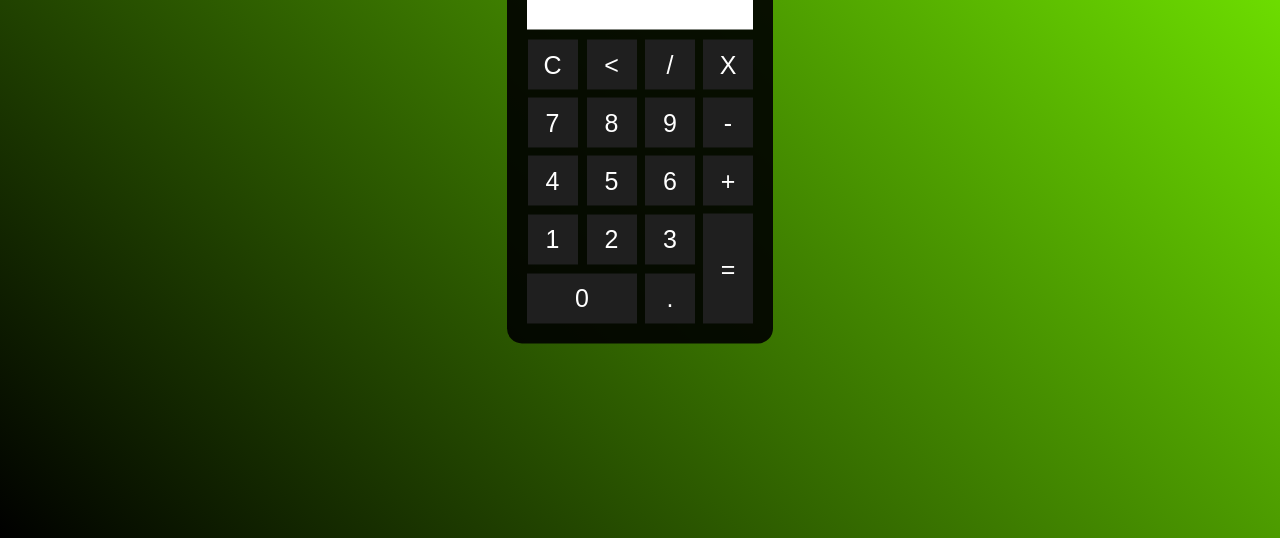
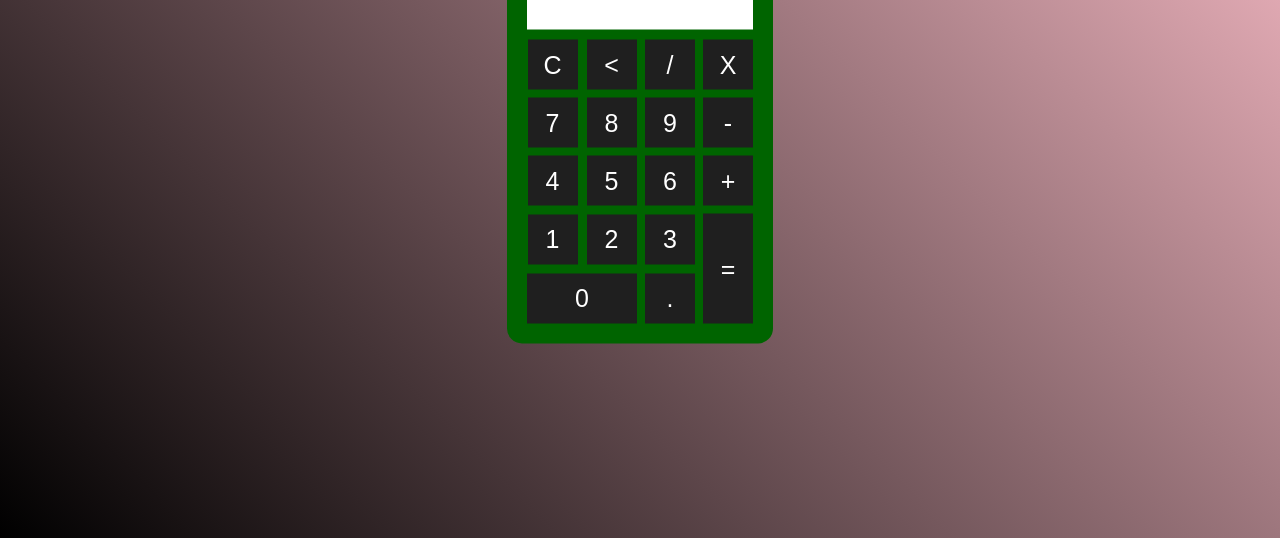
Before and after one commit to ArthurMatMac/Calculadora-Trab-devops-, a plain HTML site: page index.html in a window 1280 px wide. Shown: the part 262-800 px from the top of the page. Drawn offline with Linux system fonts and the light colour scheme.

Commit message:
mudando cores

```diff
--- a/estilos.css
+++ b/estilos.css
@@ -4,7 +4,7 @@
 }
 
 #fundo{
-    background-image: linear-gradient(45deg, black, lawngreen);
+    background-image: linear-gradient(45deg, black, pink);
     height: 100vh;
     color: white;
     font-family: Arial, Helvetica, sans-serif;
@@ -13,7 +13,7 @@
 
 #calculadora{
     position: absolute;
-    background-color: rgba(0,0,0,0.9);
+    background-color: darkgreen;
     top: 50%;
     left: 50%;
     transform: translate(-50%,-50%);
```
